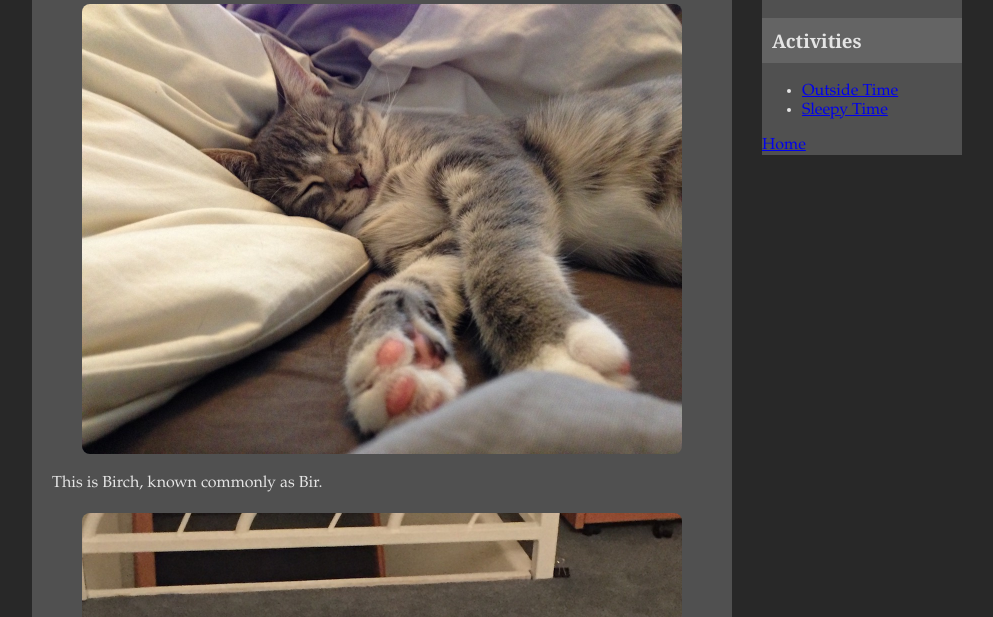
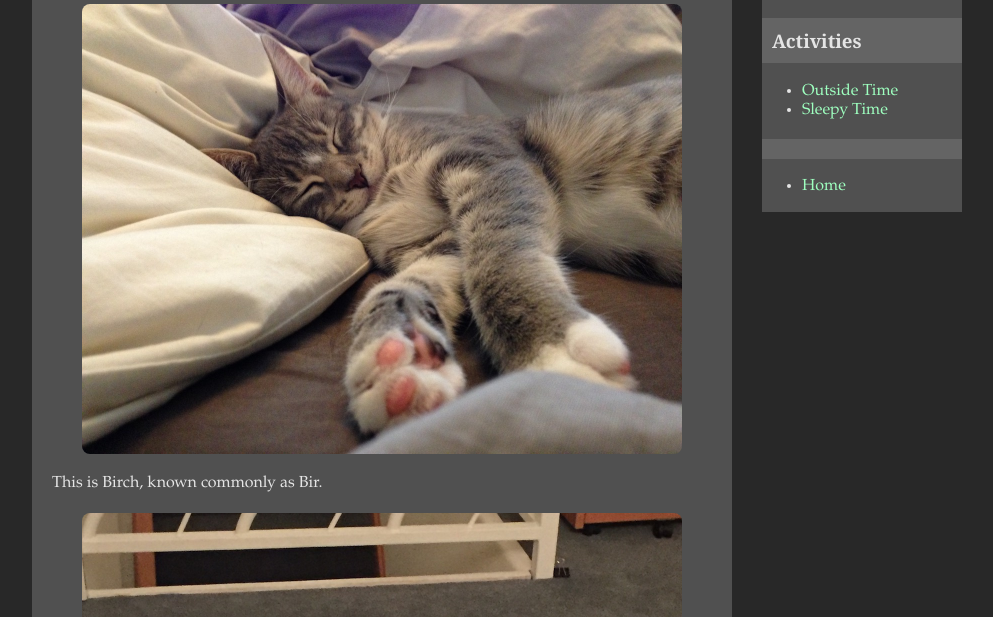
Before and after one commit to Connor-Tingley/Catz, a plain HTML site: page Birch.html in a window 1280 px wide. Shown: the part 150-767 px from the top of the page, without its empty margins (126-1119 px from the left). Drawn offline with Linux system fonts and the light colour scheme.

Commit message:
Link Color

```diff
--- a/Birch.html
+++ b/Birch.html
@@ -34,7 +34,10 @@
 				<li><a href="https://connor-tingley.github.io/Catz/Outside">Outside Time</a></li>
 				<li><a href="https://connor-tingley.github.io/Catz/Sleeping">Sleepy Time</a></li>
 			</ul>
-			<a href="https://connor-tingley.github.io/Catz/">Home</a>
+			<H3></H3>
+			<ul>
+				<li><a href="https://connor-tingley.github.io/Catz/">Home</a></li>
+			</ul>
 		</div>
 	</div>
 	</body>
--- a/style.css
+++ b/style.css
@@ -17,6 +17,28 @@ img {
     display: block;
     margin: 0 auto;
 }
+a:link {
+	text-decoration:  none;
+    color: rgb(158, 255, 191);
+}
+
+/* visited link */
+a:visited {
+	text-decoration:  none;
+    color: rgb(158, 255, 191);
+}
+
+/* mouse over link */
+a:hover {
+	text-decoration:  none;
+    color: rgb(158,192,255);
+}
+
+/* selected link */
+a:active {
+	text-decoration:  none;
+    color: rgb(167, 158, 255);
+}
 .mainBlock {
 	position: static;
     display: inline-block;
```
Also changed, not shown: Outside.html (+4 -1 lines), Poppy.html (+4 -1 lines), Sleeping.html (+4 -1 lines).
